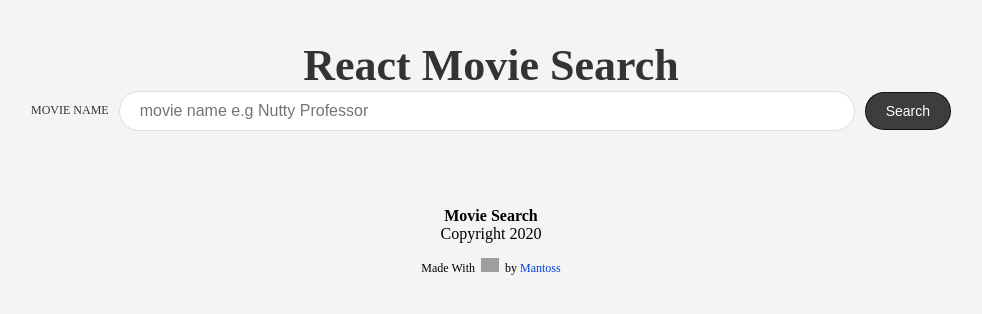
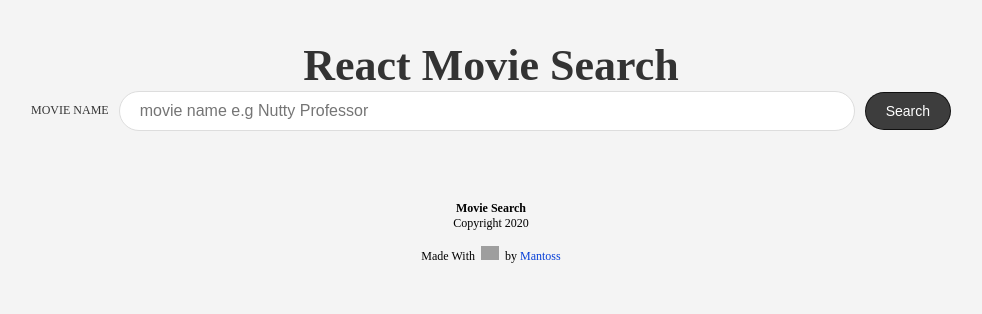
Before and after one commit to PJMantoss/movie-search-app, a React (Create React App) app: page / in a window 1280 px wide. Shown: the top 314 px of the page, without its empty margins (149-1131 px from the left). Built offline with nearby package versions, Linux system fonts and the light colour scheme; grey boxes are pictures that could not be loaded.

Commit message:
update App.css

```diff
--- a/src/App.css
+++ b/src/App.css
@@ -95,7 +95,7 @@ footer {
   padding: 3em 0;
 }
 
-footer {
+footer p {
   font-size: 12px;
 }
 
```
